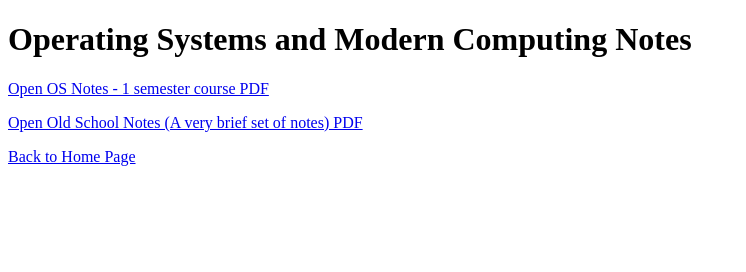
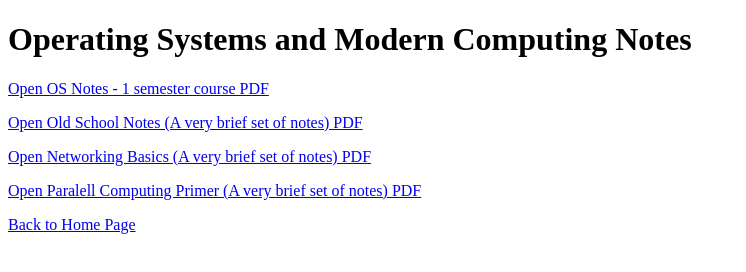
Before and after one commit to pMcdowell1962/patrick-webpage2, a plain HTML site: page operatingSystems.html in a window 1280 px wide. Shown: the whole page, without its empty margins (0-746 px from the left). Drawn offline with Linux system fonts and the light colour scheme.

Commit message:
Add links to networking and parallel computing primers

```diff
--- a/operatingSystems.html
+++ b/operatingSystems.html
@@ -20,6 +20,18 @@
   </p>
 
   <p>
+    <a href="networking-primer.pdf">
+      Open Networking Basics (A very brief set of notes) PDF
+    </a>
+  </p>
+
+  <p>
+    <a href="paralell-computing-primer.pdf">
+      Open Paralell Computing Primer (A very brief set of notes) PDF
+    </a>
+  </p>
+
+  <p>
     <a href="index.html">
       Back to Home Page
     </a>
```
